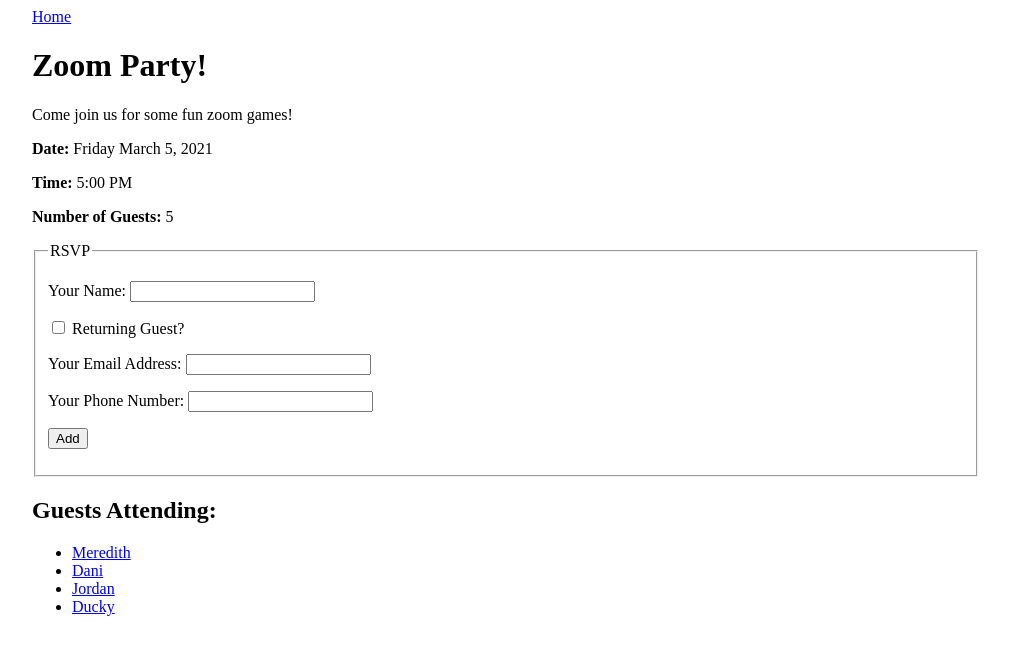
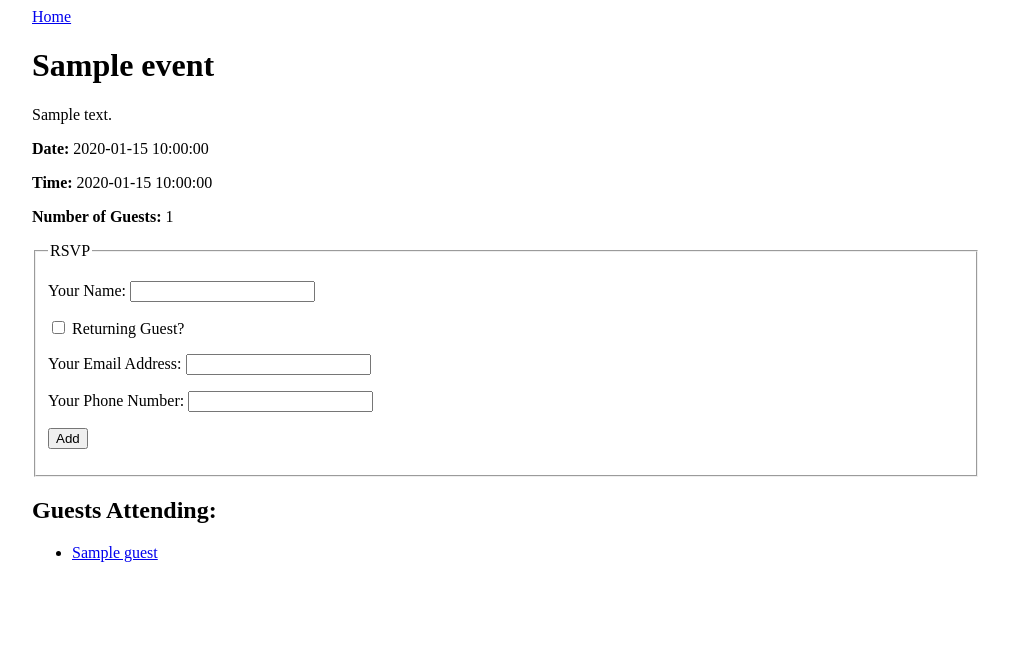
Before and after one commit to mcdott/1220-Events-Homework, a Flask app: template events_app/templates/event_detail.html in a window 1280 px wide. Shown: the top 655 px of the page, without its empty margins (134-1143 px from the left). Run offline with Flask 2, Linux system fonts and the light colour scheme; the template is opened without the code that fills it: most values are stand-ins (such as "Sample title", 1, 10 or a date in 2020).

Commit message:
Updated the event_detail route ( to get the selected event id) and replaced hardcoded sample data in the event_detail template

```diff
--- a/events_app/routes.py
+++ b/events_app/routes.py
@@ -58,9 +58,10 @@
 def event_detail(event_id):
     """Show a single event."""
 
-    # TODO: Get the event with the given id and send to the template
+    # Gets the event with the given id and sends it to the template
+    event = Event.query.filter_by(id=event_id).first()
 
-    return render_template('event_detail.html')
+    return render_template('event_detail.html', event=event)
 
 
 @main.route('/event/<event_id>', methods=['POST'])
--- a/events_app/templates/event_detail.html
+++ b/events_app/templates/event_detail.html
@@ -5,18 +5,18 @@
 <a href="/">Home</a>
 
 <!--
-    TODO: Instead of the hard-coded values, use the event object to display the
+    Used the event object to display the
     correct title, description, date, time, and number of guests
 -->
 
-<h1>Zoom Party!</h1>
+<h1>{{ event.title }}</h1>
 
-<p>Come join us for some fun zoom games!</p>
+<p>{{ event.description }}</p>
 
-<p><strong>Date:</strong> Friday March 5, 2021</p>
-<p><strong>Time:</strong> 5:00 PM</p>
+<p><strong>Date:</strong> {{ event.date }}</p>
+<p><strong>Time:</strong> {{ event.time }}</p>
 
-<p><strong>Number of Guests:</strong> 5</p>
+<p><strong>Number of Guests:</strong> {{ event.num_guests }}</p>
 
 <form method="POST">
     <fieldset>
@@ -56,15 +56,13 @@
     </fieldset>
 </form>
 
-<!-- TODO: Display the actual guests attending -->
+<!-- Displays the guests attending -->
 
 <h2>Guests Attending:</h2>
 <ul>
-
-    <li><a href="/guest/1">Meredith</a></li>
-    <li><a href="/guest/2">Dani</a></li>
-    <li><a href="/guest/3">Jordan</a></li>
-    <li><a href="/guest/4">Ducky</a></li>
+    {% for guest in event.guests %}
+    <li><a href="/guest/{{ guest.id }}">{{ guest.name }}</a></li>
+    {% endfor %}
 </ul>
 
 {% endblock %}
```
